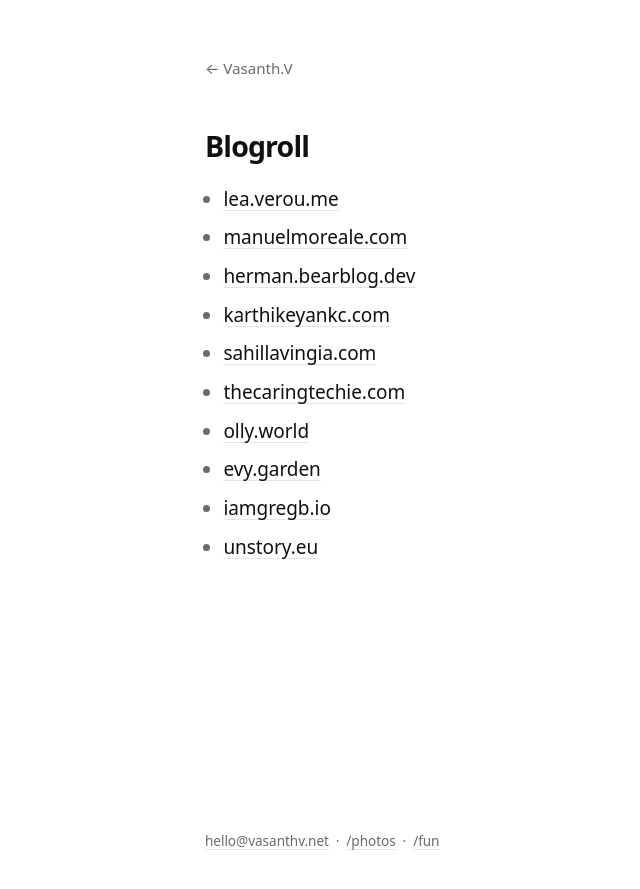
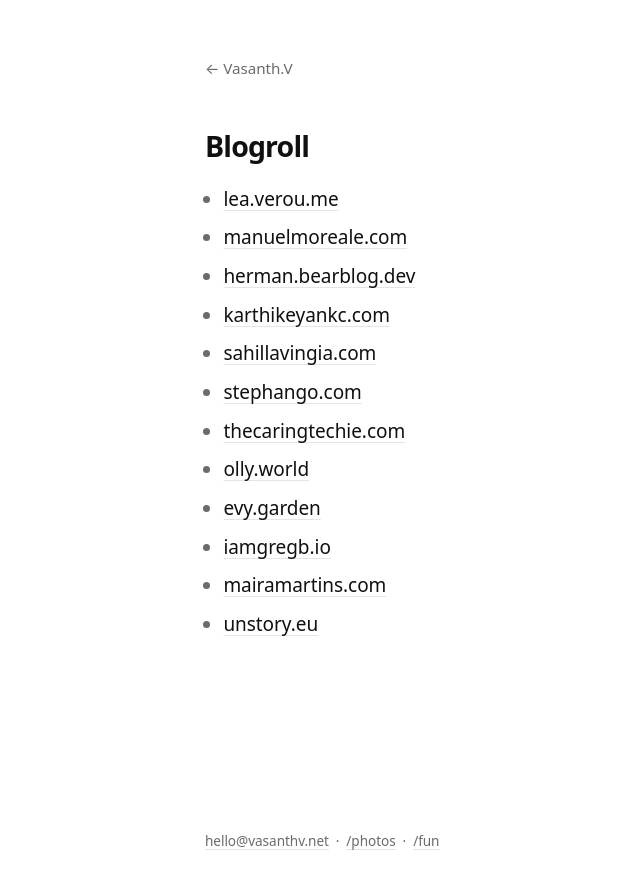
Before and after one commit to vasanthv/vasanthv.github.io, a Jekyll site: the page built from blogroll.md, in a window 1280 px wide. Shown: the top 889 px of the page, without its empty margins (139-779 px from the left). Built offline with Jekyll 4.4.1, drawn with Linux system fonts in a browser that asks for light colours.

Commit message:
Update blogroll.md

```diff
--- a/blogroll.md
+++ b/blogroll.md
@@ -10,8 +10,10 @@ description: Blogs I follow.
 - [herman.bearblog.dev](https://herman.bearblog.dev/){:target="\_blank" rel="noopener"}
 - [karthikeyankc.com](https://karthikeyankc.com/){:target="\_blank" rel="noopener"}
 - [sahillavingia.com](https://sahillavingia.com/){:target="\_blank" rel="noopener"}
+- [stephango.com](https://stephango.com/){:target="\_blank" rel="noopener"}
 - [thecaringtechie.com](https://www.thecaringtechie.com/){:target="\_blank" rel="noopener"}
 - [olly.world](https://olly.world/){:target="\_blank" rel="noopener"}
 - [evy.garden](https://evy.garden/){:target="\_blank" rel="noopener"}
 - [iamgregb.io](https://iamgregb.io/){:target="\_blank" rel="noopener"}
+- [mairamartins.com](https://mairamartins.com/){:target="\_blank" rel="noopener"}
 - [unstory.eu](https://unstory.eu/){:target="\_blank" rel="noopener"}
```
